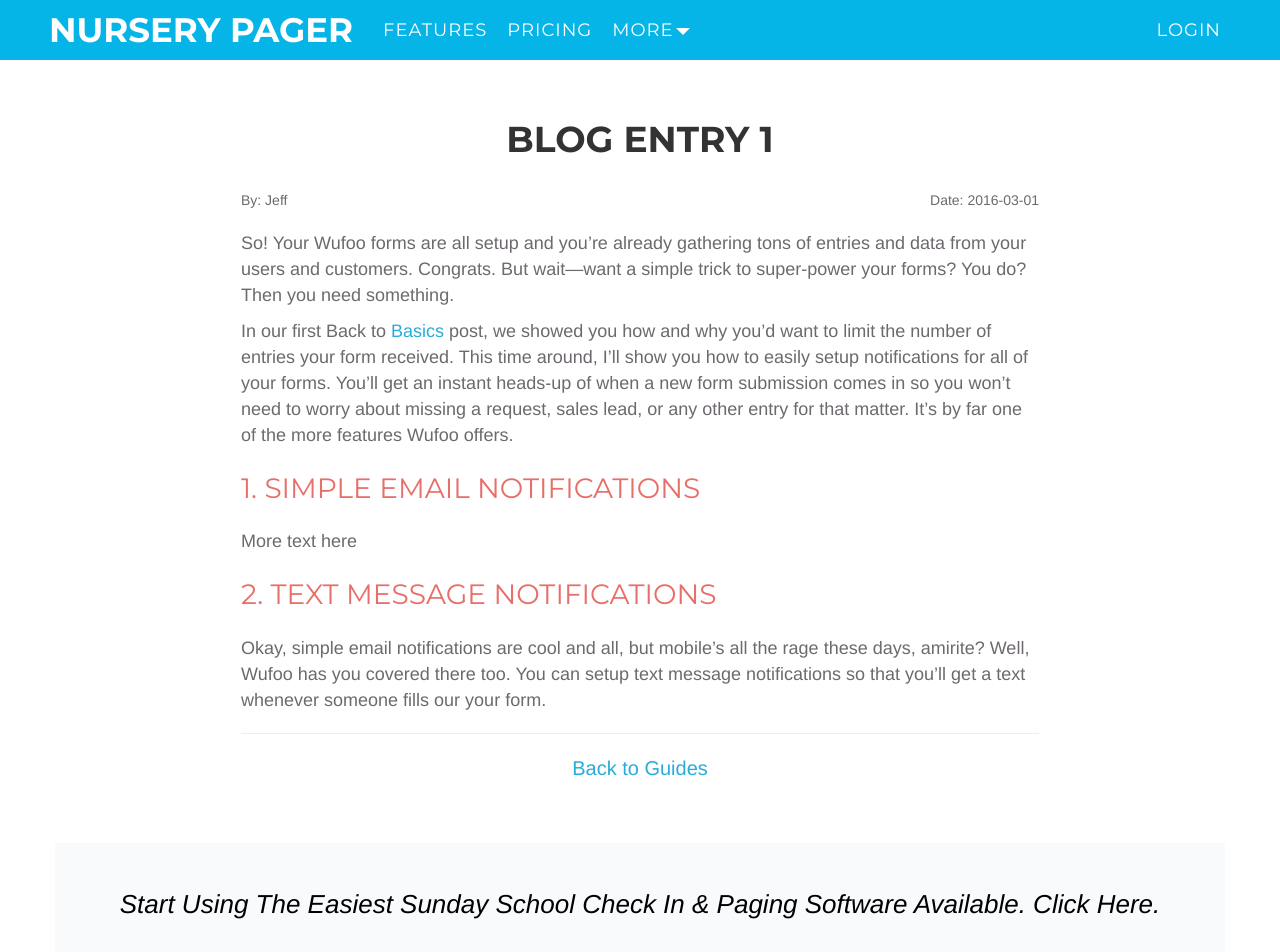
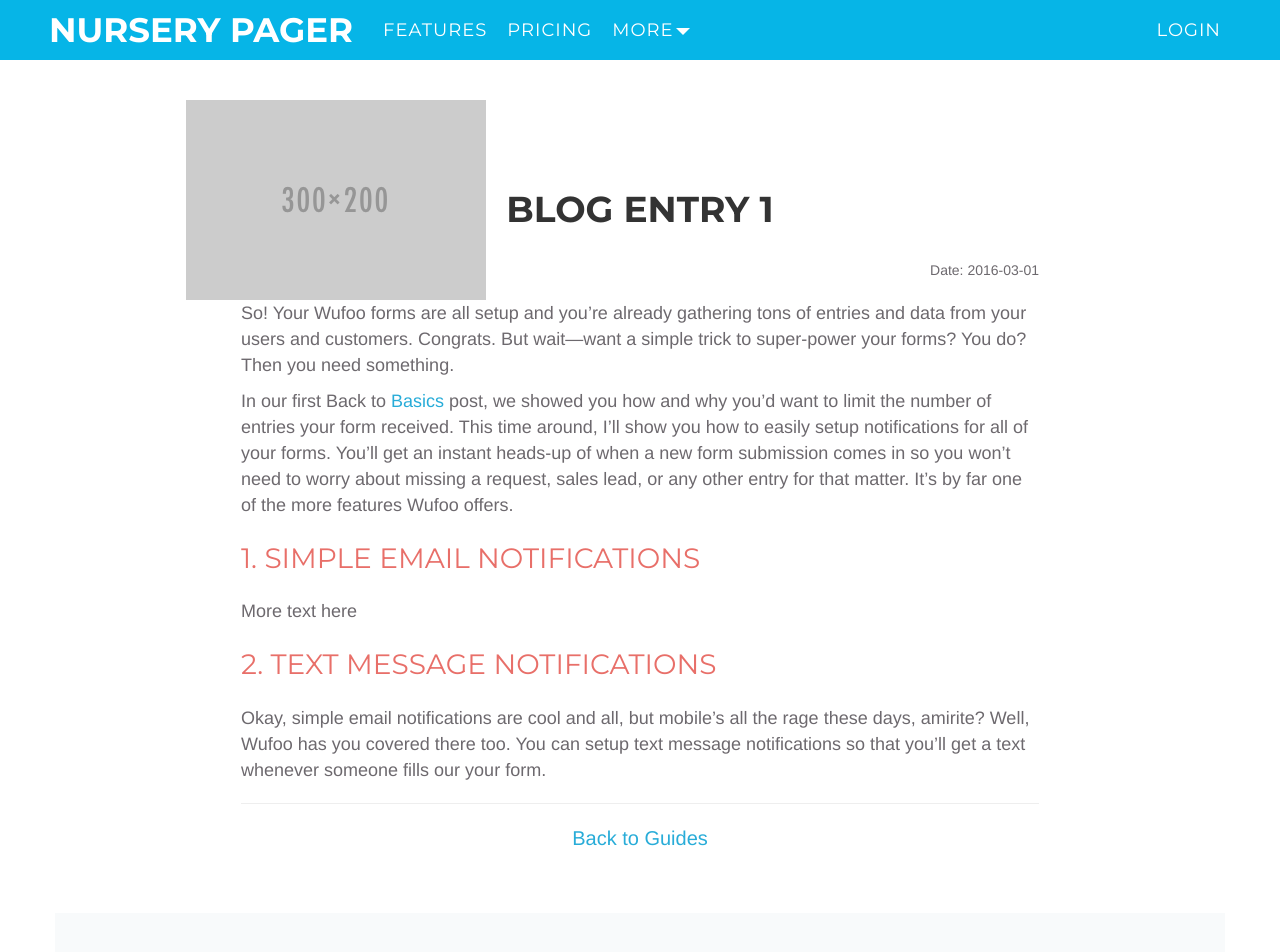
Before and after one commit to nurserypager/nurserypager, a Jekyll site: the page built from _posts/2016-03-01-blog-entry-1.md, in a window 1280 px wide and 1400 px high. Shown: the top 952 px of the window. Built offline with Jekyll 4.4.1, drawn with Linux system fonts in a browser that asks for light colours; nearby versions of some CDN libraries.

Commit message:
adding blog image to header

```diff
--- a/_layouts/blog-single.html
+++ b/_layouts/blog-single.html
@@ -8,10 +8,11 @@ layout: default
   <div class="container">
     <div class="row" id="blog-container-row">
       <div class="col-lg-12">
+        <div  id="blog-title" style="padding-top:70px;">
         <h1 class="section-heading callout text-center">{{ page.title }}</h1>
+      </div>
 
         <div class="meta-info">
-          <span class="pull-left">By: {{ page.author }}</span>
           <span class="pull-right">Date: {{ page.date | date: "%Y-%m-%d" }}</span>
         </div>
 
--- a/_sass/layouts/_blog.scss
+++ b/_sass/layouts/_blog.scss
@@ -2,6 +2,13 @@
 
 
 //Blog Page
+
+#blog .container {
+      background-image: url('/img/blog-ph.png');
+    background-repeat: no-repeat;
+    background-position-x: 15%;
+    background-position-y: 0%;
+}
 
 #loadMore div.timeline-image {
   display: table;
```
Also changed, not shown: img/blog-ph.png (added).
